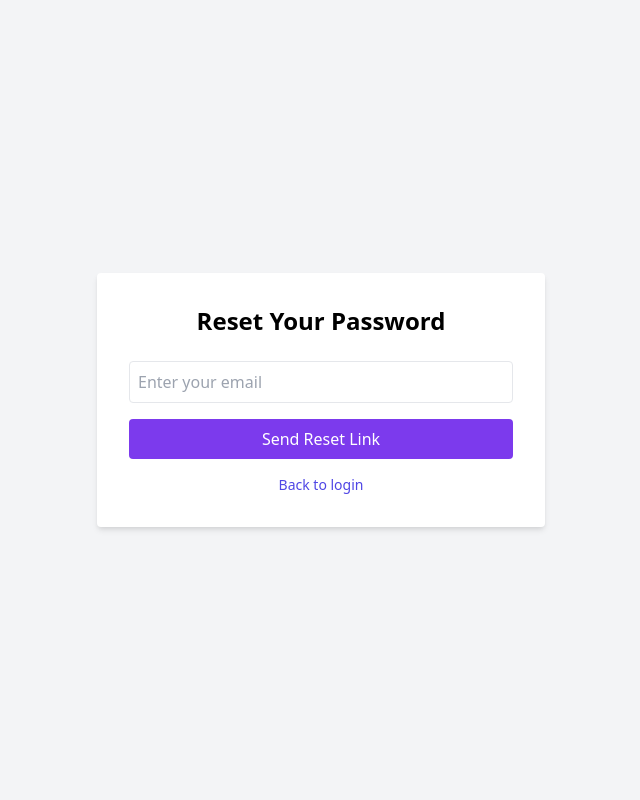
After one commit to M-codes/CITS3403-project, a Flask app: template app/templates/forgot_password.html in a window 1280 px wide. The commit adds this page. Shown: the whole page, without its empty margins (319-959 px from the left). Run offline with Flask 3, Linux system fonts and the light colour scheme; the template is opened without the code that fills it, so the values that code supplies are empty.

Commit message:
Pending new design in login page, no need to merge currently Forgot password html and route is created in auth.py

```diff
--- /dev/null
+++ b/app/templates/forgot_password.html
@@ -0,0 +1,20 @@
+<!DOCTYPE html>
+<html lang="en">
+<head>
+    <meta charset="UTF-8">
+    <title>Forgot Password</title>
+    <link href="https://cdn.jsdelivr.net/npm/tailwindcss@2.2.19/dist/tailwind.min.css" rel="stylesheet">
+</head>
+<body class="flex items-center justify-center min-h-screen bg-gray-100">
+    <div class="bg-white p-8 rounded shadow-md w-full max-w-md">
+        <h2 class="text-2xl font-bold mb-6 text-center">Reset Your Password</h2>
+        <form method="POST">
+            <input type="email" name="email" placeholder="Enter your email" class="w-full border p-2 mb-4 rounded" required>
+            <button type="submit" class="w-full bg-purple-600 text-white py-2 rounded">Send Reset Link</button>
+        </form>
+        <p class="mt-4 text-sm text-center">
+            <a href="/login-page" class="text-indigo-600 hover:underline">Back to login</a>
+        </p>
+    </div>
+</body>
+</html>
--- a/app/templates/login.html
+++ b/app/templates/login.html
@@ -30,6 +30,9 @@
             <input type="email" id="email" placeholder="Email" class="w-full border p-2 mb-4 rounded">
             <input type="password" id="password" placeholder="Password" class="w-full border p-2 mb-4 rounded">
             <button id="loginBtn" class="w-full bg-purple-300 text-black py-2 rounded">Log In</button>
+            <p class="mt-2 text-sm text-center">
+                <a href="/forgot-password" class="text-indigo-600 hover:underline">Forgot your password?</a>
+            </p>
             <p class="mt-4 text-sm text-center">Don't have an account?
                 <a href="/signup-page" class="text-indigo-600 hover:underline">Sign up</a>
             </p>
```
Also changed, not shown: app/auth.py (+17 -0 lines).
